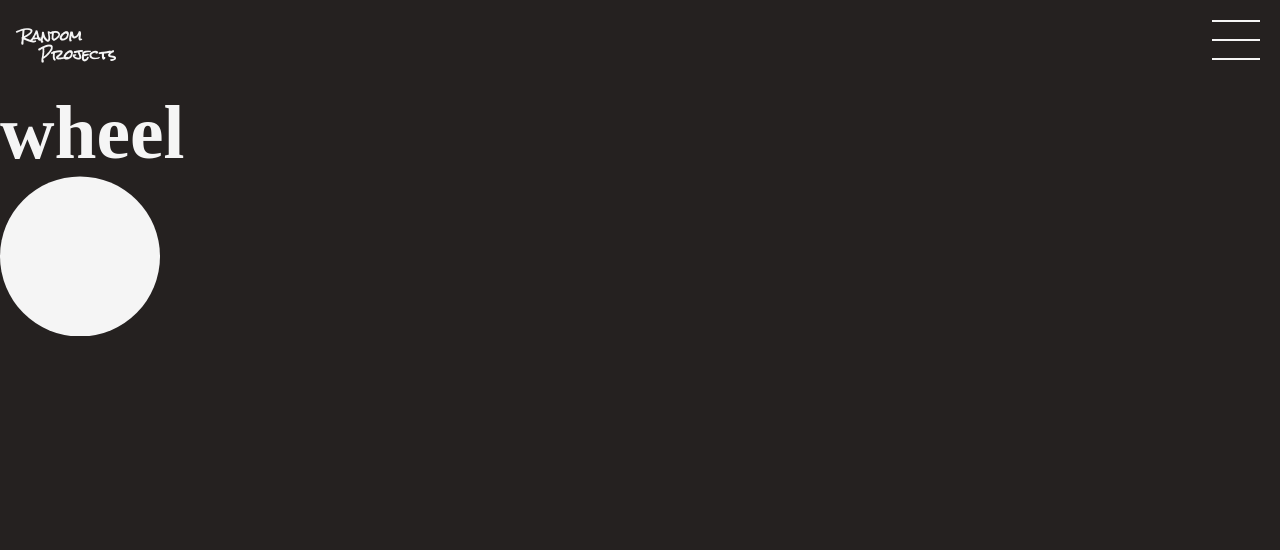
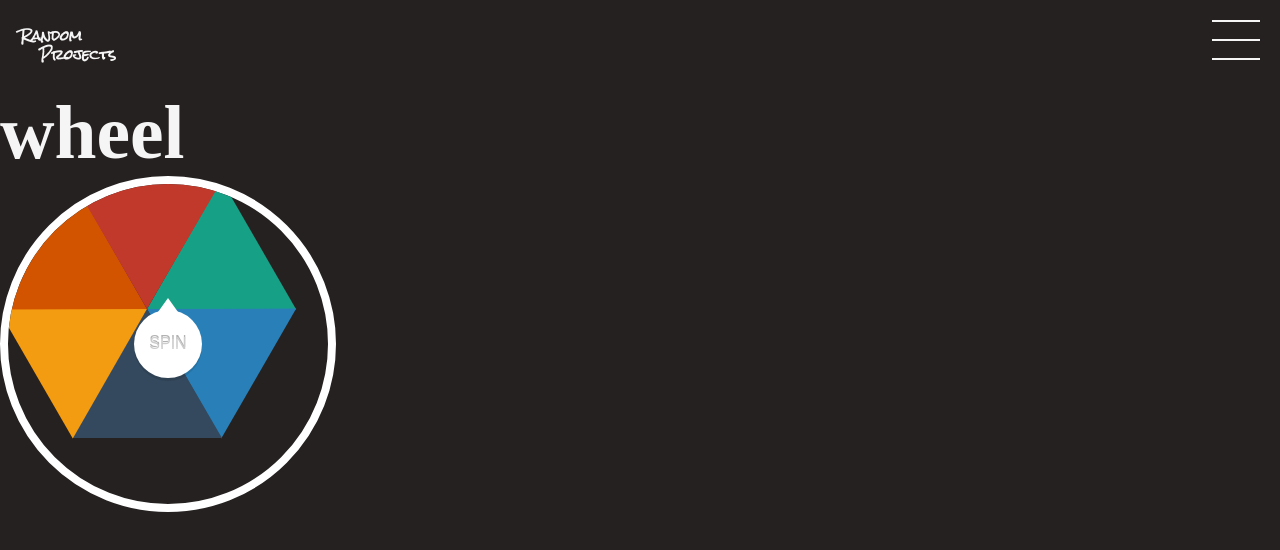
Before and after one commit to JordonGoodsir/site-of-things, a React (Create React App) app: page /wheel in a window 1280 px wide. Shown: the top 550 px of the page. Built offline with nearby package versions, Linux system fonts and the light colour scheme.

Commit message:
wheel design and sectioning initialized

```diff
--- a/src/pages/Wheel/wheel.js
+++ b/src/pages/Wheel/wheel.js
@@ -1,8 +1,27 @@
 const Wheel = () => {
   return (
-    <div class="wheel">
+    <div>
       <h1>wheel</h1>
-      <div class="circle"></div>
+
+      <div id="wheel">
+            <div id="inner-wheel">
+                <div class="sec"><span class="fa fa-bell-o"></span></div>
+                <div class="sec"><span class="fa fa-comment-o"></span></div>
+                <div class="sec"><span class="fa fa-smile-o"></span></div>
+                <div class="sec"><span class="fa fa-heart-o"></span></div>
+                <div class="sec"><span class="fa fa-star-o"></span></div>
+                <div class="sec"><span class="fa fa-lightbulb-o"></span></div>
+            </div>
+
+            <div id="spin">
+                <div id="inner-spin"></div>
+            </div>
+
+        </div>
+
+
+        <div id="txt"></div>
+
     </div>
   );
 };
--- a/src/styles/pages/_wheel.scss
+++ b/src/styles/pages/_wheel.scss
@@ -4,3 +4,165 @@
     height:10rem;
     background-color: whitesmoke;
 }
+
+#wheel{
+	width:40vh;
+	height:40vh;
+	border-radius:50%;
+	position:relative;
+	overflow:hidden;
+	border:8px solid #fff;
+	// box-shadow:rgba(0,0,0,0.2) 0px 0px 10px, rgba(0,0,0,0.05) 0px 3px 0px;
+	transform: rotate(0deg);
+}
+
+// #wheel:before{
+// 	content:'';
+// 	position:absolute;
+// 	border:4px solid rgba(0,0,0,0.1);
+// 	width:242px;
+// 	height:242px;
+// 	border-radius:50%;
+// 	z-index:1000;
+// }
+
+#inner-wheel{
+	width:100%;
+	height:100%;
+	transition: all 6s cubic-bezier(0,.99,.44,.99);
+}
+
+#wheel .sec{
+	position: absolute;
+	// width: 0;
+	// height: 0;
+	border-style: solid;
+    // border-width: 130px 75px 0;
+    border-width: 8.1em 75px 0;
+	// border-color: #19c transparent;
+    transform-origin: 75px 129px;
+    // transform-origin: 60% 129%;
+	left:20%;
+	top:-4px;
+	// opacity:1;
+}
+
+#wheel div.sec:nth-child(1){
+	transform: rotate(60deg);
+	border-color: #16a085 transparent;
+}
+#wheel div.sec:nth-child(2){
+	transform: rotate(120deg);
+	border-color: #2980b9 transparent;
+}
+#wheel div.sec:nth-child(3){
+	transform: rotate(180deg);
+	border-color: #34495e transparent;
+}
+#wheel div.sec:nth-child(4){
+	transform: rotate(240deg);
+	border-color: #f39c12 transparent;
+}
+#wheel div.sec:nth-child(5){
+	transform: rotate(300deg);
+	border-color: #d35400 transparent;
+}
+#wheel div.sec:nth-child(6){
+	transform: rotate(360deg);
+	border-color: #c0392b transparent;
+}
+
+
+
+#spin{
+	width:68px;
+	height:68px;
+	position:absolute;
+	top:50%;
+	left:50%;
+	margin:-34px 0 0 -34px;
+	border-radius:50%;
+	box-shadow:rgba(0,0,0,0.1) 0px 3px 0px;
+	z-index:1000;
+	background:#fff;
+	cursor:pointer;
+	font-family: 'Exo 2', sans-serif;
+    user-select: none;
+}
+
+
+#spin:after{
+	content:"SPIN";
+	text-align:center;
+	line-height:68px;
+	color:#CCC;
+	text-shadow: 0 2px 0 #fff, 0 -2px 0 rgba(0,0,0,0.3) ;
+	position: relative;
+	z-index: 100000;
+	width:68px;
+	height:68px;
+    display:flex;
+    justify-content: center;
+}
+
+#spin:before{
+	content:"";
+	position:absolute;
+	width: 0;
+	height: 0;
+	border-style: solid;
+	border-width: 0 20px 28px 20px;
+	border-color: transparent transparent #ffffff transparent;
+	top:-12px;
+	left:14px;
+}
+
+// #inner-spin{
+// 	width:54px;
+// 	height:54px;
+// 	position:absolute;
+// 	top:50%;
+// 	left:50%;
+// 	margin:-27px 0 0 -27px;
+// 	border-radius:50%;
+// 	background:red;
+// 	z-index:999;
+// 	box-shadow:rgba(255,255,255,1) 0px -2px 0px inset, rgba(255,255,255,1) 0px 2px 0px inset,  rgba(0,0,0,0.4) 0px 0px 5px ;
+
+// 	background: rgb(255,255,255); /* Old browsers */
+// 	background: -moz-radial-gradient(center, ellipse cover,  rgba(255,255,255,1) 0%, rgba(234,234,234,1) 100%); /* FF3.6+ */
+// 	background: -webkit-gradient(radial, center center, 0px, center center, 100%, color-stop(0%,rgba(255,255,255,1)), color-stop(100%,rgba(234,234,234,1))); /* Chrome,Safari4+ */
+// 	background: -webkit-radial-gradient(center, ellipse cover,  rgba(255,255,255,1) 0%,rgba(234,234,234,1) 100%); /* Chrome10+,Safari5.1+ */
+// 	background: -o-radial-gradient(center, ellipse cover,  rgba(255,255,255,1) 0%,rgba(234,234,234,1) 100%); /* Opera 12+ */
+// 	background: -ms-radial-gradient(center, ellipse cover,  rgba(255,255,255,1) 0%,rgba(234,234,234,1) 100%); /* IE10+ */
+// 	background: radial-gradient(ellipse at center,  rgba(255,255,255,1) 0%,rgba(234,234,234,1) 100%); /* W3C */
+// 	filter: progid:DXImageTransform.Microsoft.gradient( startColorstr='#ffffff', endColorstr='#eaeaea',GradientType=1 ); /* IE6-9 fallback on horizontal gradient */
+// }
+
+#spin:active #inner-spin{
+	box-shadow:rgba(0,0,0,0.4) 0px 0px 5px inset;
+}
+
+#spin:active:after{
+	font-size:15px;
+}
+
+
+
+
+/*ANIMATION*/
+
+
+@keyframes hh {
+   0%, 100%{
+    transform: rotate(0deg);
+  }
+
+  50%{
+    transform: rotate(7deg);
+  }
+}
+
+.spin {
+    animation: hh 0.1s;
+}
```
Also changed, not shown: 1 other file (tests, documents, lock files or other folders).
